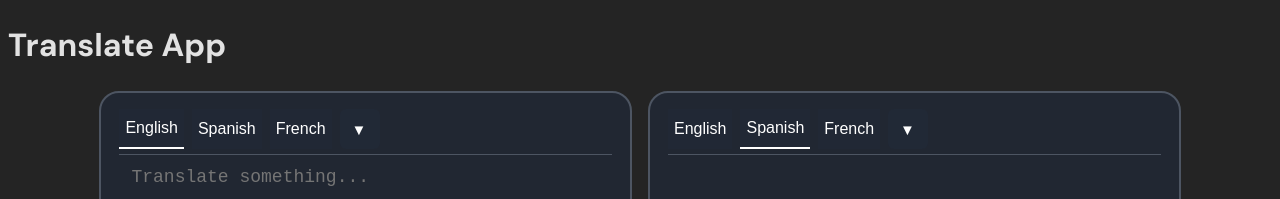
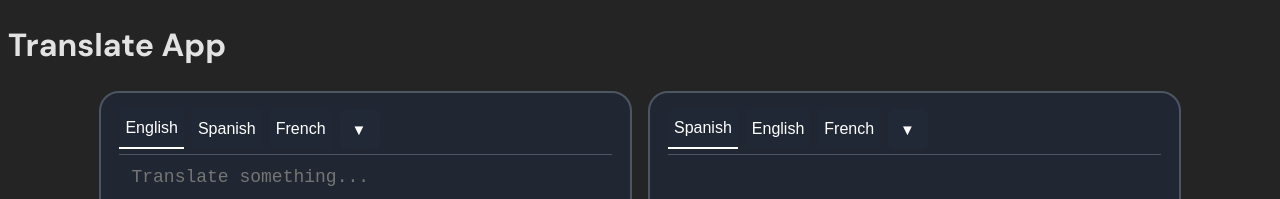
Before and after one commit to Marcobc-exe/translate-app, a React (Vite) app: page / in a window 1280 px wide. Shown: the top 199 px of the page. Built offline with nearby package versions, Linux system fonts and the light colour scheme.

Commit message:
funct: Set lang from localStorage, set in states last used langs

```diff
--- a/src/components/MostLikedLangs/MostLikedLangs.tsx
+++ b/src/components/MostLikedLangs/MostLikedLangs.tsx
@@ -13,10 +13,15 @@ export const MostLikedLangs: FC<Props> = ({
   lang,
   handleLanguage,
 }) => {
+  const uniqueLanguages = Array.from(
+    new Map([lang, ...languagesList].map((l) => [l.code, l])).values()
+  );
+
   return (
     <>
-      {languagesList.map((language) => (
+      {uniqueLanguages.map((language) => (
         <BtnDefaultLanguage
+          key={language.code}
           lang={language}
           langSelected={lang}
           handleLanguage={handleLanguage}
--- a/src/components/translator/Translator.tsx
+++ b/src/components/translator/Translator.tsx
@@ -12,8 +12,16 @@ import { LanguagePanel } from "../LanguagePanel/LanguagePanel";
 const MAX_LENGTH = 250;
 
 export const Translator = () => {
-  const [source, setSource] = useState<Language>(LANGUAGES[0]);
-  const [target, setTarget] = useState<Language>(LANGUAGES[1]);
+  const [source, setSource] = useState<Language>(() => {
+    const sourceLang = localStorage.getItem("sourceLang");
+    if (sourceLang) return JSON.parse(sourceLang);
+    return LANGUAGES[0];
+  });
+  const [target, setTarget] = useState<Language>(() => {
+    const targetLang = localStorage.getItem("targetLang");
+    if (targetLang) return JSON.parse(targetLang);
+    return LANGUAGES[1];
+  });
   const [input, setInput] = useState("");
   const [inputHeight, setInputHeight] = useState<number>();
 
@@ -48,6 +56,7 @@ export const Translator = () => {
    * [] How to do a list about most used user's languages
    */
   const handleLanguage = (lang: Language) => {
+    localStorage.setItem("sourceLang", JSON.stringify(lang));
     if (lang.label === target.label || lang.label === source.label) {
       setSource(target);
       setTarget(source);
@@ -58,6 +67,7 @@ export const Translator = () => {
   };
 
   const handleLangRightSide = (lang: Language) => {
+    localStorage.setItem("targetLang", JSON.stringify(lang));
     if (lang.label === source.label) {
       setSource(target);
       setTarget(lang);
```
